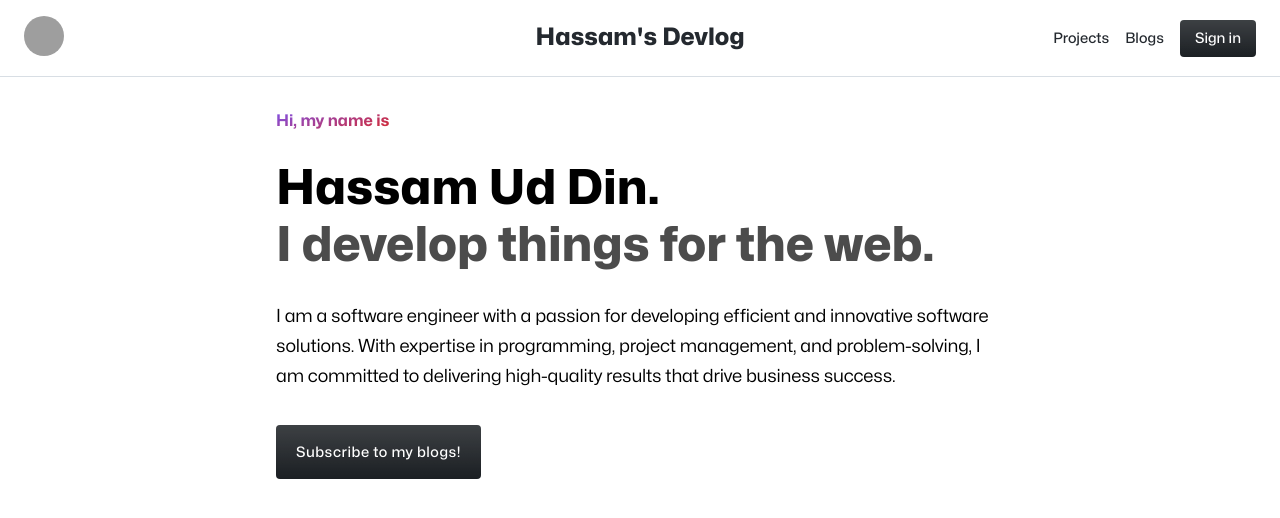
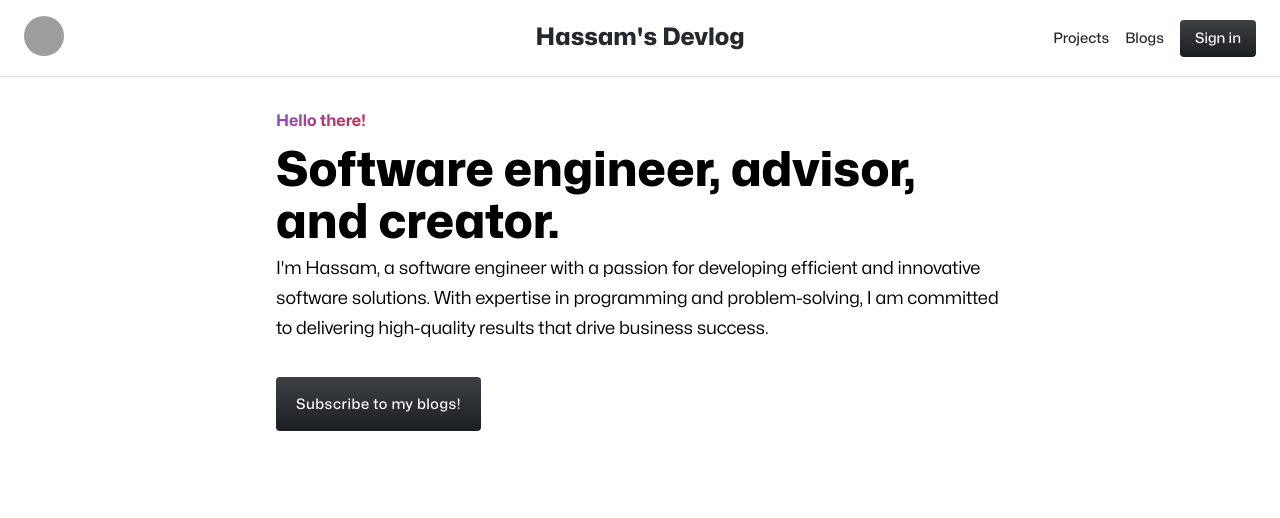
Before and after one commit to hassamboi/portfolio, a React (Create React App) app in the folder frontend/: page / in a window 1280 px wide. Shown: the top 518 px of the page. Built offline with nearby package versions, Linux system fonts and the light colour scheme; grey boxes are pictures that could not be loaded.

Commit message:
added styling for read blogs

```diff
--- a/frontend/src/assets/css/styles.css
+++ b/frontend/src/assets/css/styles.css
@@ -92,8 +92,8 @@ a {
 }
 
 .colored {
-  font-size: 16px !important;
-  line-height: 24px !important;
+  font-size: 16px;
+  line-height: 24px;
   font-weight: bold;
   background: -webkit-linear-gradient(-70deg, #8250df 0%, #d42a32 100%);
   background-clip: text;
--- a/frontend/src/components/Blog/Blog.jsx
+++ b/frontend/src/components/Blog/Blog.jsx
@@ -22,8 +22,10 @@ export default function Blog({ blog }) {
 
   return (
     <article className="blog">
-      {blog.categories.map(category => (
-        <span className="colored">{category}</span>
+      {blog.categories.map((category, index) => (
+        <span key={index} className="colored">
+          {category}
+        </span>
       ))}
       <h1 className="blog-title">{blog.title}</h1>
 
--- a/frontend/src/components/Blog/blog.css
+++ b/frontend/src/components/Blog/blog.css
@@ -39,10 +39,6 @@ figure {
   margin-bottom: 2.5em;
 }
 
-.blog-section-title {
-  margin-top: 40px;
-  margin-bottom: 20px;
-}
 .blog h2,
 .blog h3 {
   margin-top: 40px;
--- a/frontend/src/components/BlogList/BlogCard.jsx
+++ b/frontend/src/components/BlogList/BlogCard.jsx
@@ -1,19 +1,32 @@
-import React from 'react'
+import React, { useEffect, useState } from 'react'
 import { useNavigate } from 'react-router-dom'
 import Image from '../../assets/images/dummy_blog_banner.jpg'
+import { useSelector } from 'react-redux'
 
 export default function BlogCard({ blog }) {
   const navigate = useNavigate()
   const date = new Date()
   const options = { year: 'numeric', month: 'short', day: 'numeric' }
   const formattedDate = date.toLocaleDateString('en-US', options)
+  const [isRead, setIsRead] = useState(false)
+
+  const { user } = useSelector(state => state.auth)
+
+  useEffect(() => {
+    if (user && user.readBlogs.includes(blog._id)) {
+      setIsRead(true)
+    }
+  }, [user, isRead, setIsRead])
 
   const handleClick = id => {
     navigate(`/blogs/${id}`)
   }
 
   return (
-    <div onClick={() => handleClick(blog.title.replace(/\s+/g, '-').toLowerCase() + `-${blog._id}`)} className="blog-card">
+    <div
+      onClick={() => handleClick(blog.title.replace(/\s+/g, '-').toLowerCase() + `-${blog._id}`)}
+      className={`blog-card ${isRead ? 'blog-read' : ''}`}
+    >
       <div className="blog-card-image">
         <img src={Image} alt="blog banner" />
       </div>
--- a/frontend/src/components/BlogList/bloglist.css
+++ b/frontend/src/components/BlogList/bloglist.css
@@ -9,6 +9,10 @@
   -moz-transition: all 0.3s ease;
   -ms-transition: all 0.3s ease;
   -o-transition: all 0.3s ease;
+}
+
+.blog-read {
+  opacity: 0.65;
 }
 
 .blog-card:hover {
--- a/frontend/src/components/Hero/Hero.jsx
+++ b/frontend/src/components/Hero/Hero.jsx
@@ -5,13 +5,11 @@ import { Link } from 'react-router-dom'
 export default function Hero() {
   return (
     <section id="hero">
-      <span className="colored">Hi, my name is</span>
-      <h1 className="hero-title">Hassam Ud Din.</h1>
-      <h1 className="hero-subtitle">I develop things for the web.</h1>
+      <span className="colored">Hello there!</span>
+      <h1 className="hero-title">Software engineer, advisor, and creator.</h1>
       <p className="hero-about section-content">
-        I am a software engineer with a passion for developing efficient and innovative software solutions. With expertise in
-        programming, project management, and problem-solving, I am committed to delivering high-quality results that drive
-        business success.
+        I'm Hassam, a software engineer with a passion for developing efficient and innovative software solutions. With expertise
+        in programming and problem-solving, I am committed to delivering high-quality results that drive business success.
       </p>
       <div className="hero-action-wrapper">
         <Link to="/signin" className="btn hero-action">
--- a/frontend/src/components/Hero/hero.css
+++ b/frontend/src/components/Hero/hero.css
@@ -1,5 +1,5 @@
 .hero-title {
-  margin-top: 30px;
+  margin-top: 12px;
   margin-bottom: 5px;
 }
 
--- a/frontend/src/components/ProjectList/ProjectCard.jsx
+++ b/frontend/src/components/ProjectList/ProjectCard.jsx
@@ -1,5 +1,5 @@
 import React from 'react'
-import Image from '../../assets/images/dummy_project_avatar.png'
+import Image from '../../assets/images/e-commerce-website.png'
 import Avatar from './../Avatar/Avatar'
 
 export default function ProjectCard({ project }) {
@@ -14,8 +14,10 @@ export default function ProjectCard({ project }) {
         <h4 className="project-card-title">{project.title}</h4>
         <p className="project-card-description">{project.description}</p>
         <div className="project-card-technologies text-mono">
-          {project.technologies.map(technology => (
-            <small className="project-card-technology">{technology}</small>
+          {project.technologies.map((technology, index) => (
+            <small key={index} className="project-card-technology">
+              {technology}
+            </small>
           ))}
         </div>
       </div>
```
Also changed, not shown: frontend/src/assets/images/e-commerce-website.png (added), 1 other file (tests, documents, lock files or other folders).
